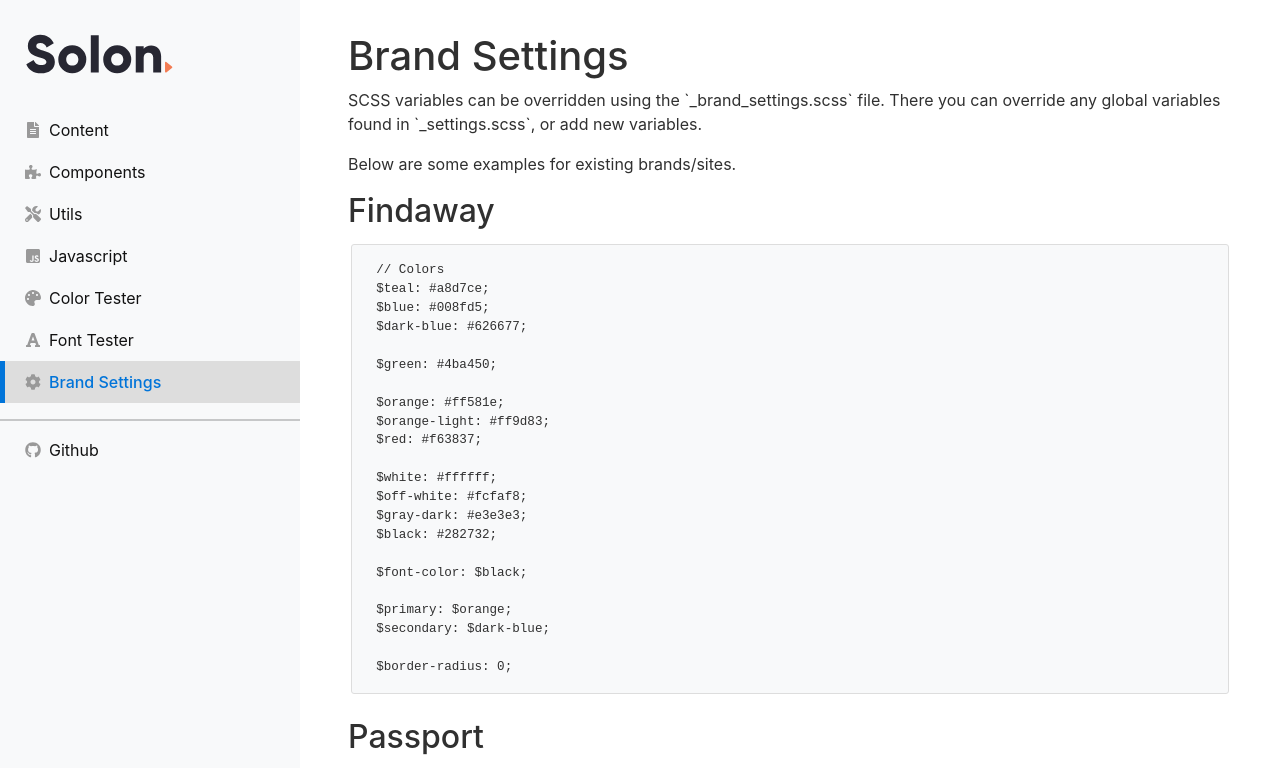
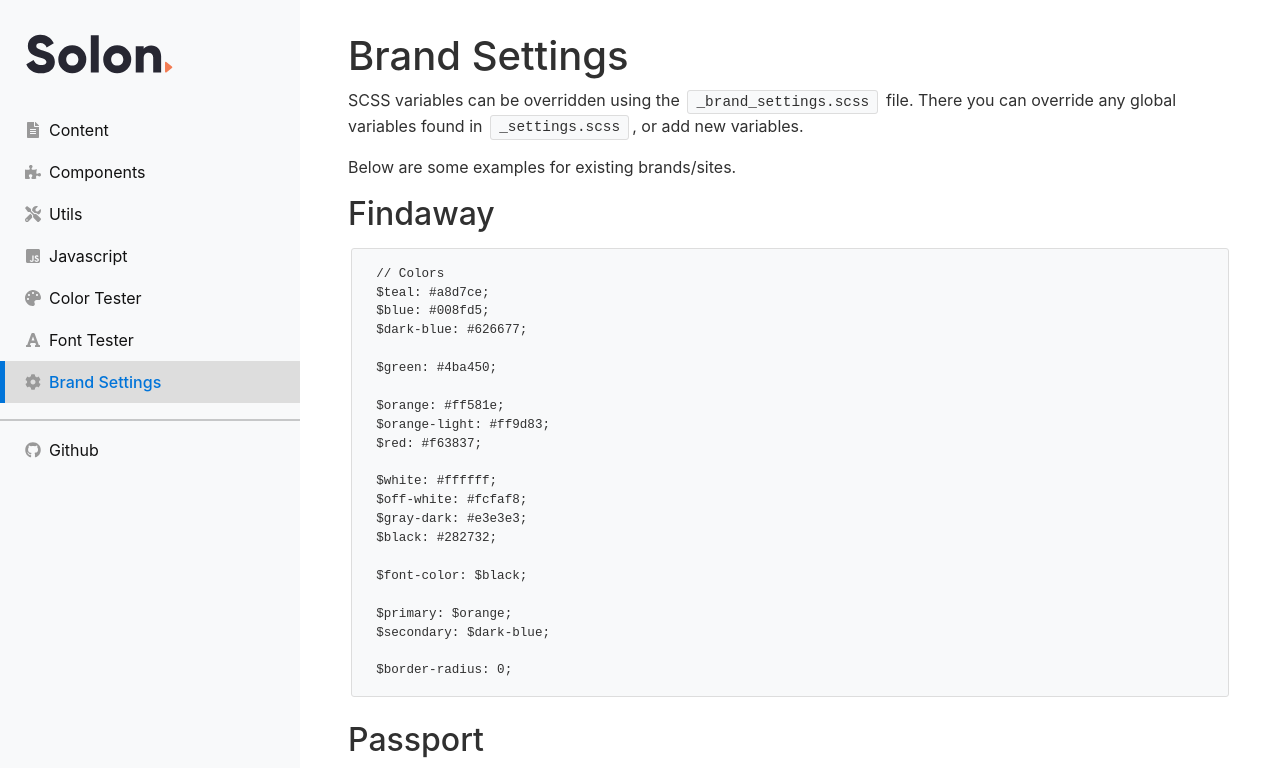
Before and after one commit to FindawayWorld/Solon, a React (Create React App) app: page /brand-settings in a window 1280 px wide. Shown: the top 768 px of the page. Built offline with nearby package versions, Linux system fonts and the light colour scheme.

Commit message:
Fix code display on brand-settings page.

```diff
--- a/src/pages/BrandSettings.jsx
+++ b/src/pages/BrandSettings.jsx
@@ -6,8 +6,8 @@ const BrandSettings = () => {
             <h1>Brand Settings</h1>
 
             <p>
-                SCSS variables can be overridden using the `_brand_settings.scss` file. There you can override any
-                global variables found in `_settings.scss`, or add new variables.
+                SCSS variables can be overridden using the <code>_brand_settings.scss</code> file. There you can
+                override any global variables found in <code>_settings.scss</code>, or add new variables.
             </p>
 
             <p>Below are some examples for existing brands/sites.</p>
```
